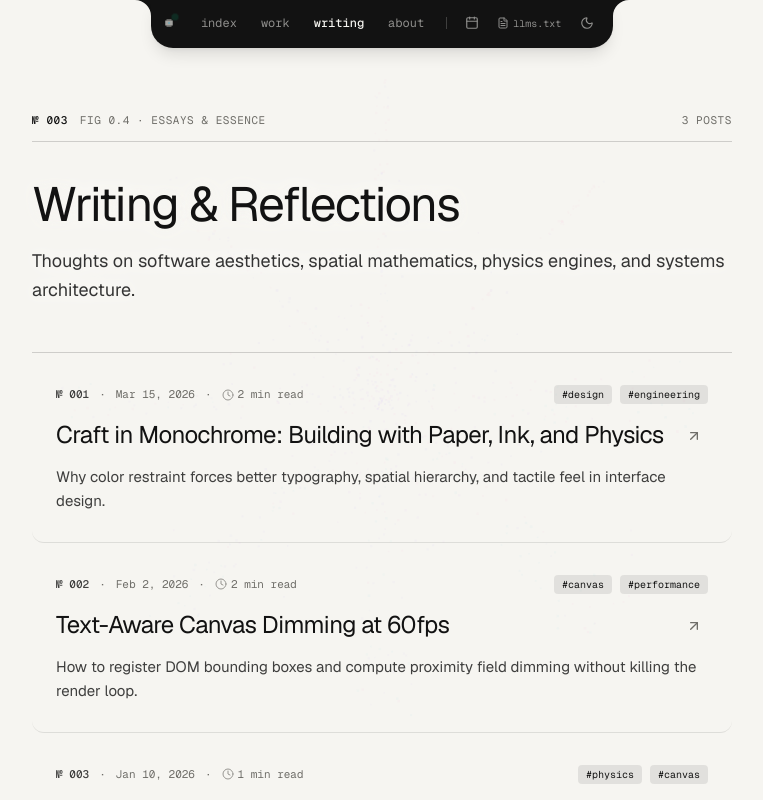
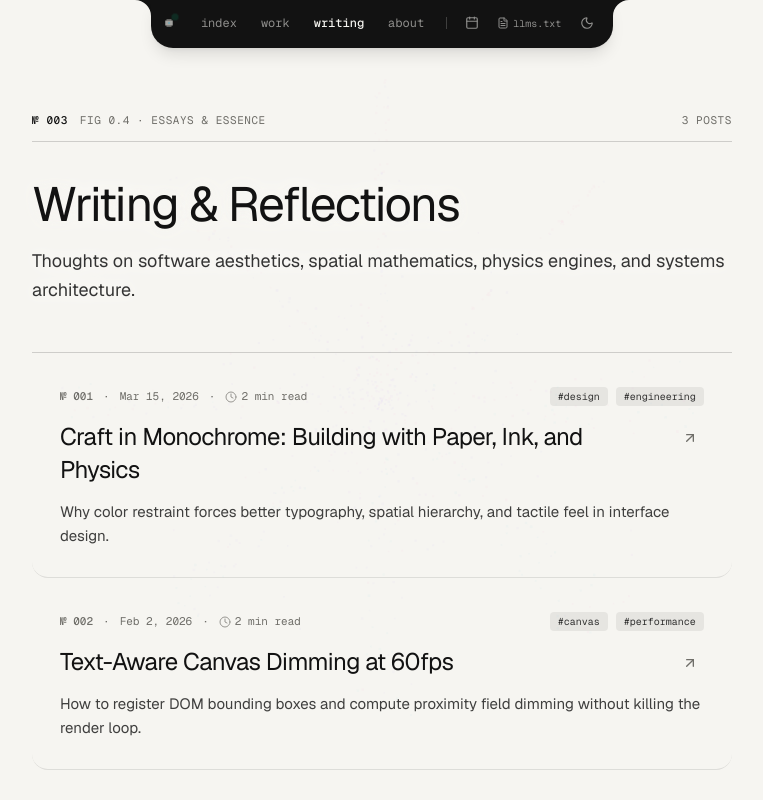
Before and after one commit to BeeBombshell/beebombshell-com, a Next.js app: page /writing in a window 1280 px wide. Shown: the top 800 px of the page, without its empty margins (258-1021 px from the left). Built offline with nearby package versions, Linux system fonts and the light colour scheme.

Commit message:
feat(writing): embed editorial HoloCard with dispatch reading time HUD in writing rows

```diff
--- a/components/writing/writing-row.tsx
+++ b/components/writing/writing-row.tsx
@@ -1,26 +1,15 @@
-"use client";
-
 import React from "react";
 import Link from "next/link";
 import { ArrowUpRight, Clock } from "lucide-react";
 import { calculateReadingTime } from "@/lib/reading-time";
 import type { Post } from "@/lib/schemas";
+import { HoloCard } from "@/components/cards/holo-card";
 
 interface WritingRowProps {
   post: Post;
   index: number;
 }
 
-/**
- * WritingRow
- *
- * Implements an authentic Editorial Margin Rule & Paper Proof hover interaction:
- * - Left vertical ink margin indicator that expands full-height on hover
- * - Smooth frosted paper slip highlight backing
- * - Animated editorial proof tag: [PROOF // READ]
- * - Smooth title glide and spring-translated corner arrow
- * - High contrast, comfortable typography matching design.md
- */
 export function WritingRow({ post, index }: WritingRowProps) {
   const dateStr = new Date(post.publishedAt).toLocaleDateString("en-US", {
     year: "numeric",
@@ -31,19 +20,22 @@ export function WritingRow({ post, index }: WritingRowProps) {
   const formattedIndex = String(index + 1).padStart(3, "0");
 
   return (
-    <article className="group relative transition-all duration-300 rounded-xl my-1">
-      {/* Left Margin Vertical Ink Rule */}
-      <div className="absolute left-0 inset-y-2 w-[2.5px] rounded-full bg-[var(--fg)] transform scale-y-0 group-hover:scale-y-100 transition-transform duration-300 origin-center" />
-
+    <HoloCard
+      variant="editorial"
+      hudText={`DISPATCH // ${readingTime.text.toUpperCase()}`}
+      enableTilt={false}
+      className="my-1.5"
+    >
+      <article className="group relative transition-all duration-300 rounded-2xl">
         <Link
           href={`/writing/${post.slug}`}
-        className="block px-4 sm:px-6 py-6 sm:py-7 rounded-xl transition-all duration-300 bg-transparent group-hover:bg-[var(--line)]/15 dark:group-hover:bg-white/[0.04] group-focus-visible:outline-2 group-focus-visible:outline-[var(--fg)]"
+          className="block px-5 sm:px-7 py-6 sm:py-7 rounded-2xl transition-all duration-300 bg-transparent group-focus-visible:outline-2 group-focus-visible:outline-[var(--fg)]"
         >
           <div className="flex flex-col gap-2.5">
-          {/* Metadata Row: Index, Date, Reading Time, Proof Tag */}
+            {/* Metadata Row: Index, Date, Reading Time, Tags */}
             <div className="flex flex-wrap items-center justify-between gap-2 text-[11px] font-mono text-[var(--mut)]">
               <div className="flex items-center gap-2.5">
-              <span className="font-medium text-[var(--fg)]/80 group-hover:text-[var(--fg)] transition-colors">
+                <span className="font-medium text-[var(--mut)] group-hover:text-[var(--fg)] transition-colors">
                   № {formattedIndex}
                 </span>
                 <span>·</span>
@@ -56,15 +48,10 @@ export function WritingRow({ post, index }: WritingRowProps) {
               </div>
 
               <div className="flex items-center gap-2">
-              {/* Proofreader Editorial Tag revealed on hover */}
-              <span className="opacity-0 group-hover:opacity-100 transition-all duration-200 transform translate-x-1 group-hover:translate-x-0 text-[9px] uppercase tracking-wider px-1.5 py-0.5 rounded bg-[var(--fg)] text-[var(--bg)] font-medium">
-                DISPATCH // READ
-              </span>
-
                 {post.tags.slice(0, 2).map((t) => (
                   <span
                     key={t}
-                  className="px-2 py-0.5 rounded bg-[var(--line)]/50 text-[var(--fg)] text-[10px] font-mono"
+                    className="px-2 py-0.5 rounded bg-[var(--line)]/40 text-[var(--fg)]/85 text-[10px] font-mono group-hover:text-[var(--fg)] transition-colors"
                   >
                     #{t.toLowerCase()}
                   </span>
@@ -72,14 +59,14 @@ export function WritingRow({ post, index }: WritingRowProps) {
               </div>
             </div>
 
-          {/* Title Row with spring-animated arrow */}
+            {/* Title Row with smooth arrow glide */}
             <div className="flex items-start justify-between gap-4 mt-1">
-            <h2 className="text-xl sm:text-2xl font-normal text-[var(--fg)] tracking-[-0.025em] leading-snug group-hover:translate-x-1 transition-transform duration-200">
-              <span className="group-hover:underline underline-offset-4 decoration-[var(--line)] group-hover:decoration-[var(--fg)] transition-all">
+              <h2 className="text-xl sm:text-2xl font-normal text-[var(--fg)] tracking-[-0.025em] leading-snug group-hover:text-halo transition-colors duration-200">
+                <span className="group-hover:underline underline-offset-4 decoration-[var(--line)] transition-all">
                   {post.title}
                 </span>
               </h2>
-            <div className="w-7 h-7 rounded-full flex items-center justify-center shrink-0 border border-transparent group-hover:border-[var(--line)] group-hover:bg-[var(--bg)] transition-all duration-200 mt-1">
+              <div className="w-7 h-7 rounded-full flex items-center justify-center shrink-0 border border-transparent group-hover:border-[var(--line)] transition-all duration-200 mt-1">
                 <ArrowUpRight className="w-4 h-4 text-[var(--mut)] group-hover:text-[var(--fg)] group-hover:translate-x-0.5 group-hover:-translate-y-0.5 transition-transform duration-200" />
               </div>
             </div>
@@ -93,5 +80,6 @@ export function WritingRow({ post, index }: WritingRowProps) {
           </div>
         </Link>
       </article>
+    </HoloCard>
   );
 }
```
Lines whose indentation alone changed are shown as unchanged.
